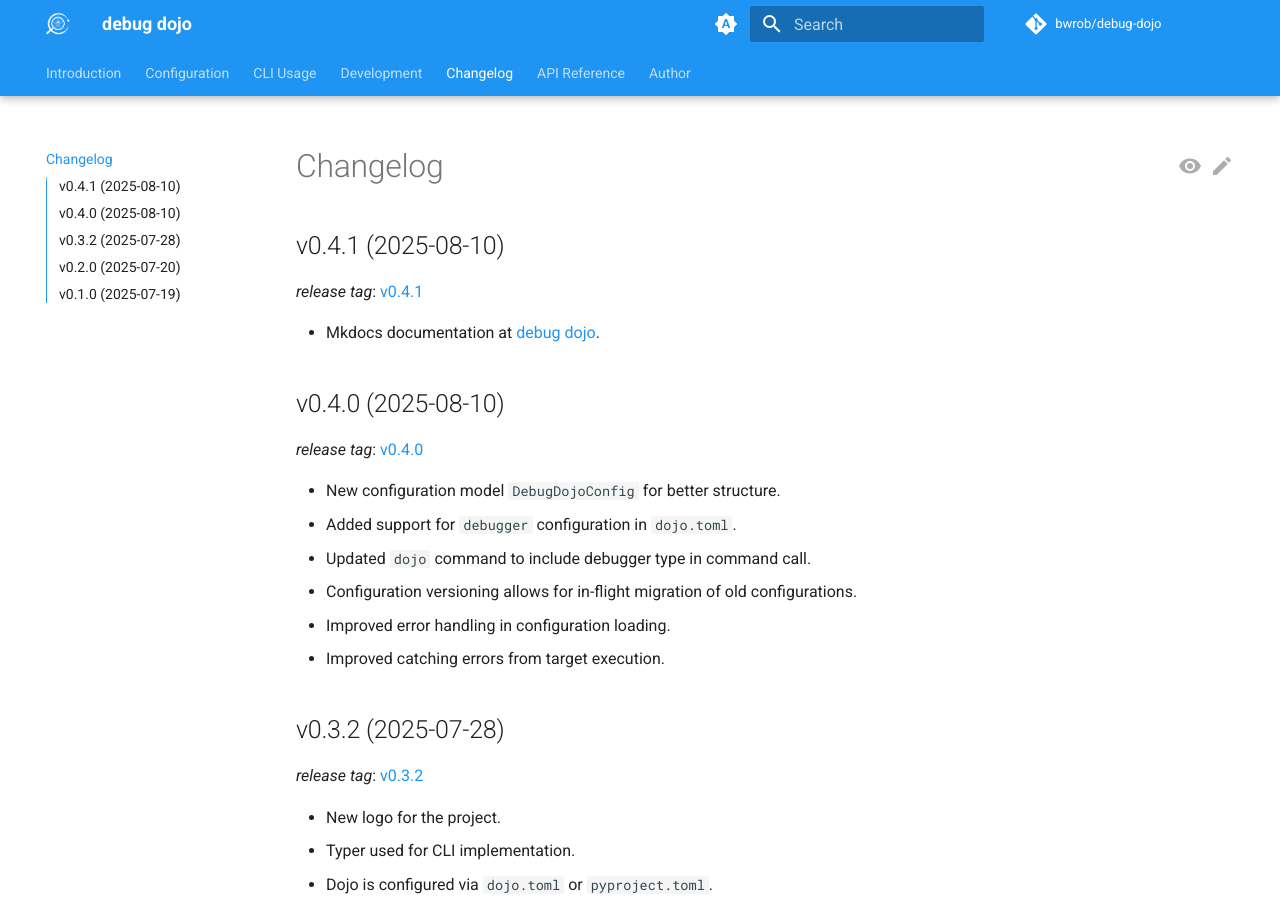
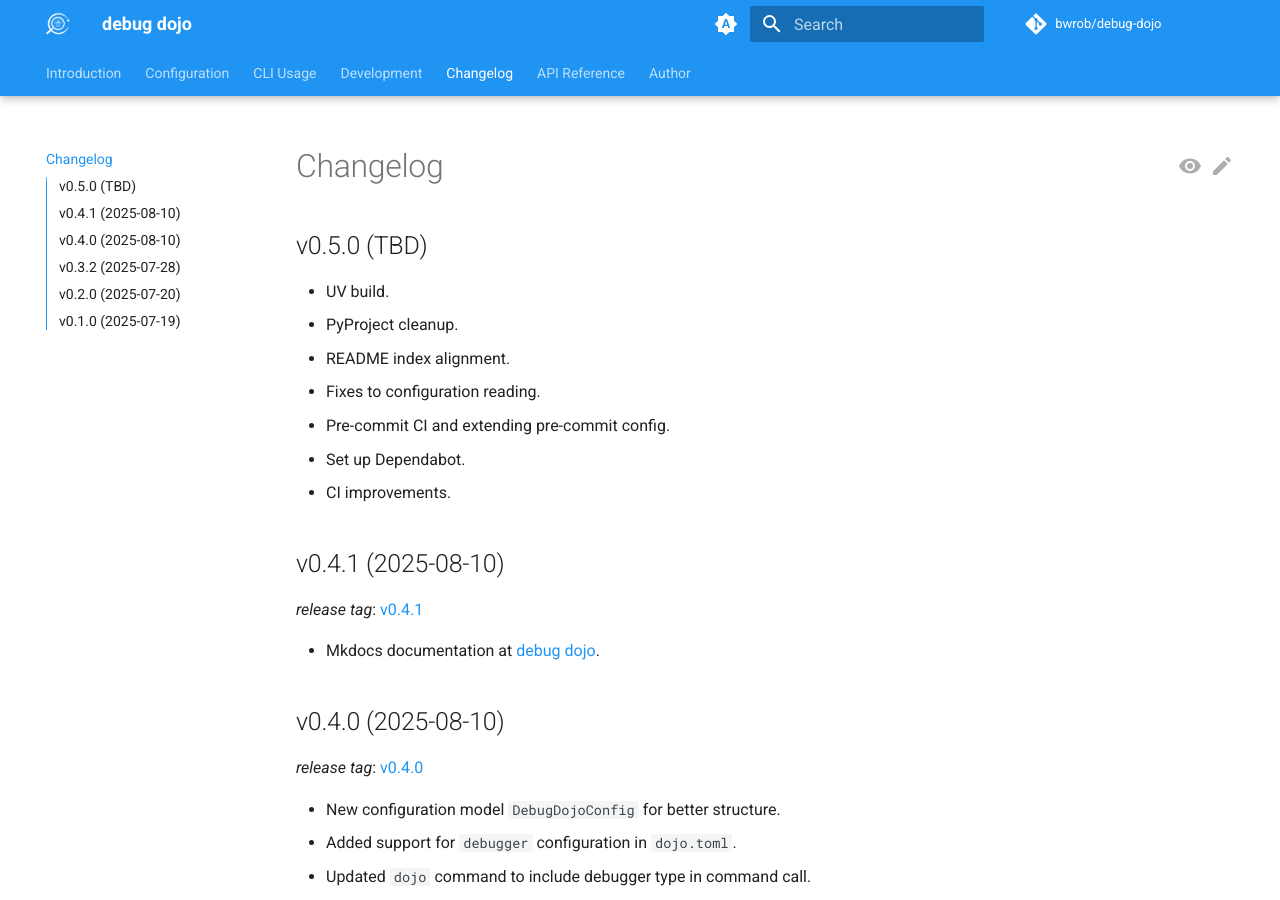
Before and after one commit to bwrob/debug-dojo, an MkDocs documentation site: the page built from docs/changelog.md, in a window 1280 px wide and 900 px high. Built offline with MkDocs 1.6.1 and Material for MkDocs 9.7.7, drawn with Linux system fonts in a browser that asks for light colours; comment, search, counter and statistics services are not loaded.

Commit message:
changelog

```diff
--- a/docs/changelog.md
+++ b/docs/changelog.md
@@ -1,45 +1,55 @@
 # Changelog
+
+## v0.5.0 (TBD)
+
+* UV build.
+* PyProject cleanup.
+* README index alignment.
+* Fixes to configuration reading.
+* Pre-commit CI and extending pre-commit config.
+* Set up Dependabot.
+* CI improvements.
 
 ## v0.4.1 (2025-08-10)
 
 *release tag*: [v0.4.1](https://github.com/bwrob/debug-dojo/releases/tag/v0.4.1)
 
-- Mkdocs documentation at [debug dojo](https://bwrob.github.io/debug-dojo).
+* Mkdocs documentation at [debug dojo](https://bwrob.github.io/debug-dojo).
 
 ## v0.4.0 (2025-08-10)
 
 *release tag*: [v0.4.0](https://github.com/bwrob/debug-dojo/releases/tag/v0.4.0)
 
-- New configuration model `DebugDojoConfig` for better structure.
-- Added support for `debugger` configuration in `dojo.toml`.
-- Updated `dojo` command to include debugger type in command call.
-- Configuration versioning allows for in-flight migration of old configurations.
-- Improved error handling in configuration loading.
-- Improved catching errors from target execution.
+* New configuration model `DebugDojoConfig` for better structure.
+* Added support for `debugger` configuration in `dojo.toml`.
+* Updated `dojo` command to include debugger type in command call.
+* Configuration versioning allows for in-flight migration of old configurations.
+* Improved error handling in configuration loading.
+* Improved catching errors from target execution.
 
 ## v0.3.2 (2025-07-28)
 
 *release tag*: [v0.3.2](https://github.com/bwrob/debug-dojo/releases/tag/v0.3.2)
 
-- New logo for the project.
-- Typer used for CLI implementation.
-- Dojo is configured via `dojo.toml` or `pyproject.toml`.
-- Support for `debugpy` and `ipdb` for debugging.
-- Fixed documentation and history.
+* New logo for the project.
+* Typer used for CLI implementation.
+* Dojo is configured via `dojo.toml` or `pyproject.toml`.
+* Support for `debugpy` and `ipdb` for debugging.
+* Fixed documentation and history.
 
 ## v0.2.0 (2025-07-20)
 
 *release tag*: [v0.2.0](https://github.com/bwrob/debug-dojo/releases/tag/v0.2.0)
 
-- Added `dojo` command for easy debugging setup.
-- Added `p()` function for rich printing.
-- Added history file for tracking changes.
-- Moved to `hatch` for building and packaging.
-- Fixed `pyproject.toml` to point to GitHub repository as the homepage.
+* Added `dojo` command for easy debugging setup.
+* Added `p()` function for rich printing.
+* Added history file for tracking changes.
+* Moved to `hatch` for building and packaging.
+* Fixed `pyproject.toml` to point to GitHub repository as the homepage.
 
 ## v0.1.0 (2025-07-19)
 
 *release tag*: [v0.1.0](https://github.com/bwrob/debug-dojo/releases/tag/v0.1.0)
 
-- Initial module to install debugging tools.
-- Debug mode utilities for PuDB, rich tracebacks, and object inspection.
+* Initial module to install debugging tools.
+* Debug mode utilities for PuDB, rich tracebacks, and object inspection.
```
